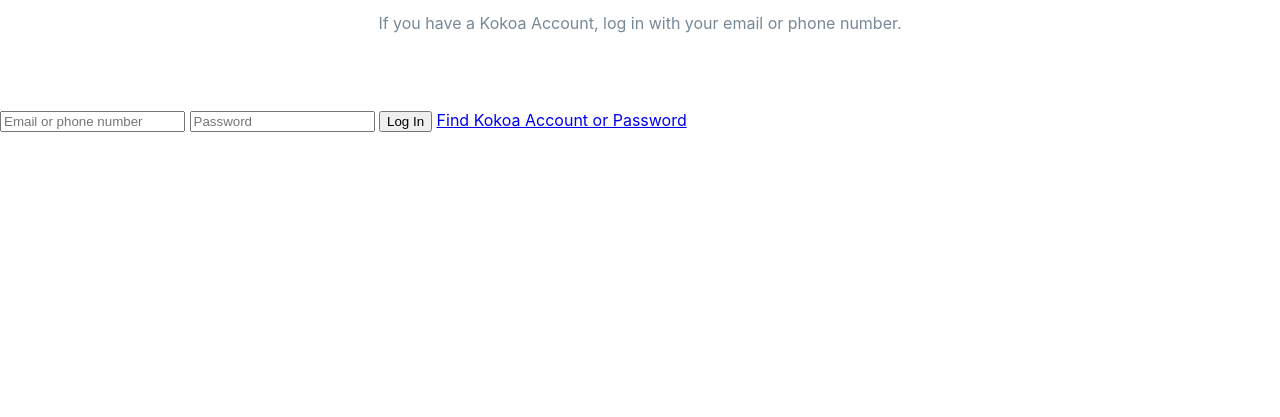
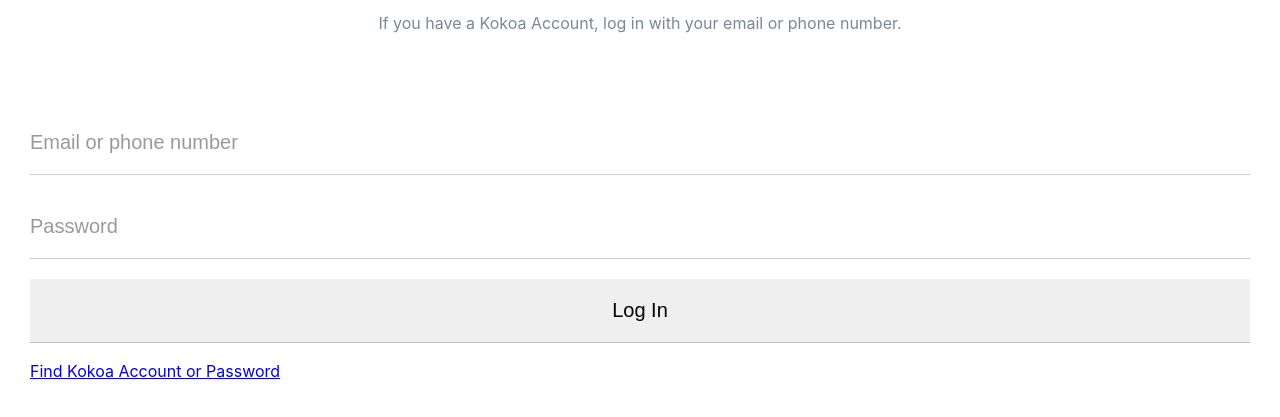
Before and after one commit to sheep14bread/kokoa-clone, a plain HTML site: page index.html in a window 1280 px wide. Shown: the part 159-576 px from the top of the page. Drawn offline with Linux system fonts and the light colour scheme.

Commit message:
updated login-form
Set borders, margins and colors and transition(login-form input:focus)

```diff
--- a/CSS/reset.css
+++ b/CSS/reset.css
@@ -127,3 +127,7 @@ table {
   border-collapse: collapse;
   border-spacing: 0;
 }
+
+#login-form input:focus {
+  outline: None;
+}
--- a/CSS/styles.css
+++ b/CSS/styles.css
@@ -1,6 +1,7 @@
 @import url("https://fonts.googleapis.com/css2?family=Open+Sans:wght@400;600&display=swap");
 @import "reset.css";
 @import "status-bar.css";
+@import "variables.css";
 body {
   font-family: -apple-system, system-ui, BlinkMacSystemFont, "Segoe UI", Roboto,
     Oxygen, Ubuntu, Cantarell, "Open Sans", "Helvetica Neue", sans-serif;
@@ -24,3 +25,26 @@ body {
   width: 70%;
   color: lightslategray;
 }
+
+#login-form {
+  display: flex;
+  flex-direction: column;
+  margin: 0px 30px;
+}
+
+#login-form input {
+  border: None;
+  padding: 20px 0px;
+  font-size: 20px;
+  border-bottom: 1px solid rgba(0, 0, 0, 20%);
+  margin-bottom: 20px;
+  transition: border-color 0.2s ease-in-out;
+}
+
+#login-form input::placeholder {
+  color: rgba(0, 0, 0, 40%);
+}
+
+#login-form input:focus {
+  border-color: var(--yellow);
+}
--- /dev/null
+++ b/CSS/variables.css
@@ -0,0 +1,3 @@
+:root {
+  --yellow: #fae100;
+}
```
